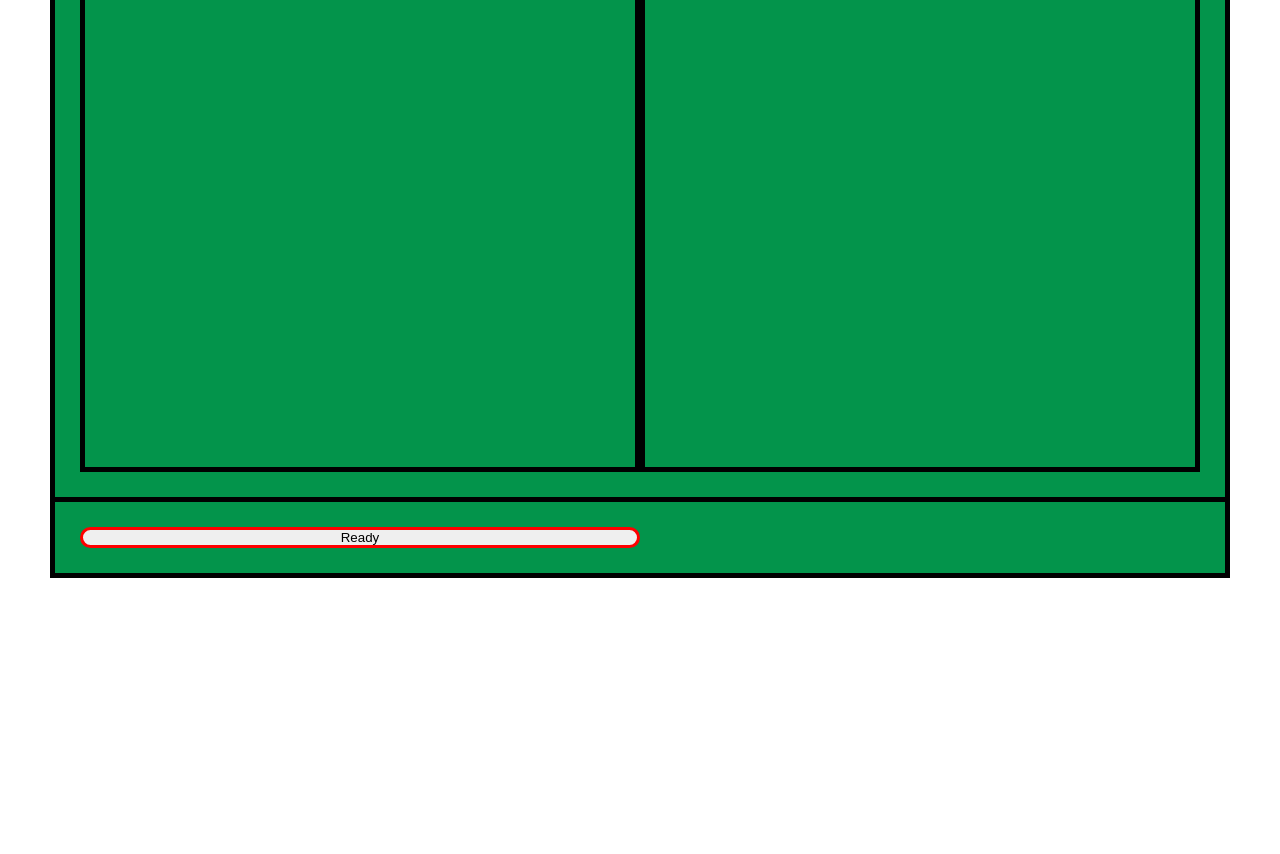
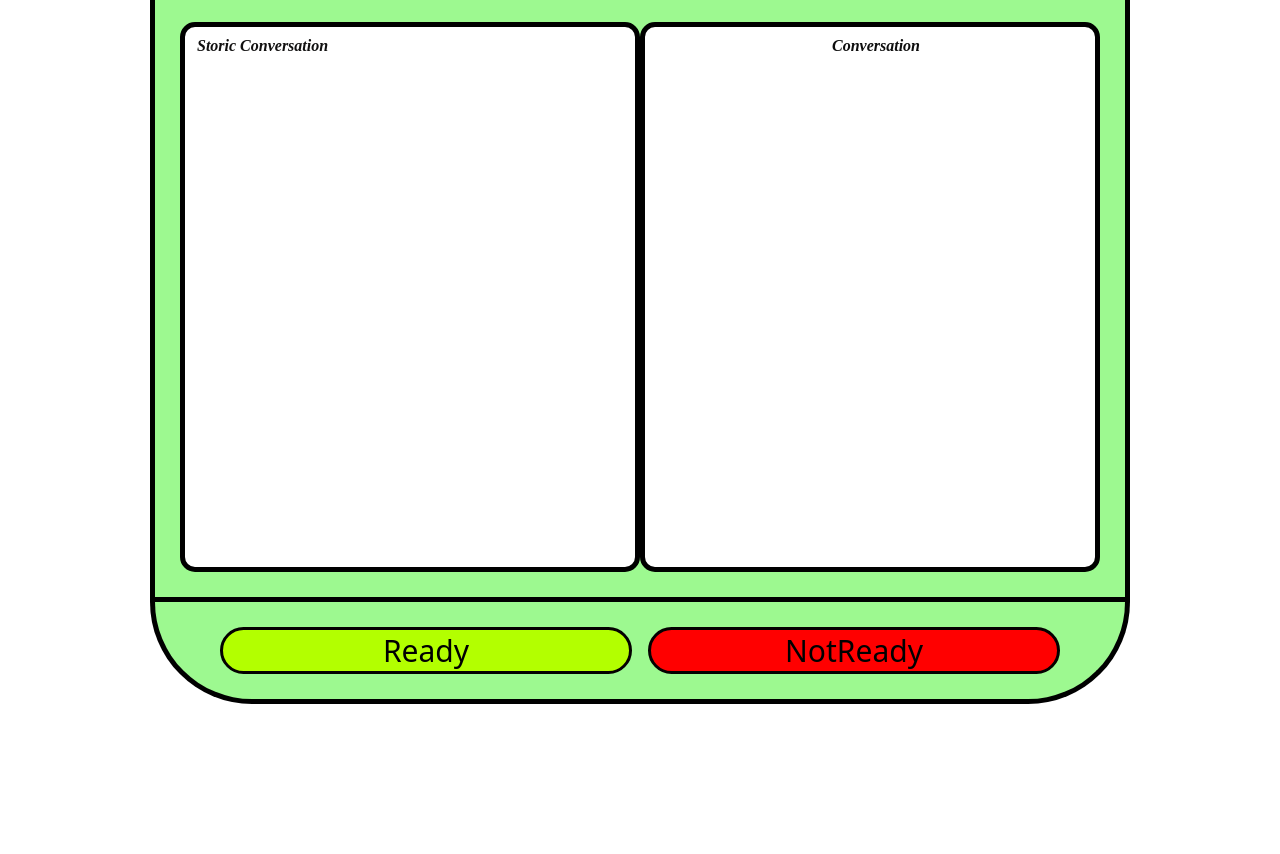
Before and after one commit to Angelorapana/Chat-page-team-ar, a plain HTML site: page index.html in a window 1280 px wide. Shown: the part 254-1108 px from the top of the page. Before the commit the page ends 882 px from the top, so only its background shows below. Drawn offline with Linux system fonts and the light colour scheme; a web font is replaced by a local one.

Commit message:
revisione finale

```diff
--- a/index.html
+++ b/index.html
@@ -9,20 +9,21 @@
 <link rel="preconnect" href="https://fonts.gstatic.com" crossorigin>
 <link href="https://fonts.googleapis.com/css2?family=Bitcount+Grid+Single:wght@100..900&display=swap" rel="stylesheet">
 </head>
-<body style="padding: 50px">
+<body style="padding: 150px">
     <header>
     <h1> Chat Assistance Team AR</h1>
     </header>
     <main>
     <div class="container">
-        <p class="fontcol1"> Le tue conversazioni </p>
+        <p class="fontcol1"> Storic Conversation </p>
         <p class="fontcol2"> Conversation</p>
 
     </div>
     </main>
     <footer>
         <div class="container2">
-     <button> Ready </button>
+     <button class="ready"> Ready </button>
+          <button class="notready"> NotReady </button>
     </div>
 
 </footer>
--- a/style.css
+++ b/style.css
@@ -6,12 +6,15 @@
 
 header{
     padding: 25px;
-    background-color: rgb(7, 124, 66);
+    background-color: rgb(157, 249, 144);
     border: 5px solid rgb(12, 12, 12);
+    border-top-left-radius: 999px;
+    border-top-right-radius: 999px;
 }
 
 h1 {
   font-family: "Bitcount Grid Single", system-ui;
+  text-align: center;
   font-optical-sizing: auto;
   font-size:30px;
   font-weight: <weight>;
@@ -28,26 +31,40 @@ h1 {
     grid-template-columns: 1fr 1fr;
     border: 5px solid black;
     border-top: 0;
-    background-color: rgb(3, 148, 75);
+    background-color: rgb(157, 249, 144);
     padding: 25px;
 }
 
 .fontcol1{
-    text-align: left;
+    text-align: ;
     color: rgb(17, 16, 16);
     font-style: italic;
     font-weight: bold;
     border: 5px solid black;
     height: 550px;
+    padding-top: 10px;
+    padding-left: 12px;
+    border-top-left-radius: 15px;
+    border-top-right-radius: 15px;
+    border-bottom-right-radius: 15px;
+    border-bottom-left-radius: 15px;
+    background-color: white;
 }
 
 .fontcol2{
-    text-align: left;
+    text-align: center;
     color: rgb(14, 14, 14);
     font-style: italic;
     font-weight: bold;
     border: 5px solid black;
     height: 550px;
+    padding-top: 10px;
+    padding-left: 12px;
+    border-top-left-radius: 15px;
+    border-top-right-radius: 15px;
+    border-bottom-right-radius: 15px;
+    border-bottom-left-radius: 15px;
+    background-color: white;
 }
 
 .container2 {
@@ -55,12 +72,53 @@ h1 {
     grid-template-columns: 1fr 1fr;
     border: 5px solid black;
     border-top: 0;
-    background-color: rgb(3, 148, 75);
+    background-color: rgb(157, 249, 144);
     padding: 25px;
+    border-bottom-left-radius: 999px;
+    border-bottom-right-radius: 999px;
 }
 
-button {
-    border: 3px solid red;
+.ready {
+    border: 3px solid rgb(4, 0, 0);
     text-align: center;
     border-radius: 999px;
+    background-color: rgb(179, 255, 0);
+    font-family: "Bitcount Grid Single", system-ui;
+    text-align: center;
+    font-optical-sizing: auto;
+    font-size:30px;
+    font-weight: <weight>;
+    font-style: normal;
+    font-variation-settings:
+    "slnt" 0,
+    "CRSV" 0.5,
+    "ELSH" 0,
+    "ELXP" 0;
+    display: inline;
+    margin-left: 40px;
+    margin-right: 8px;
+
 }
+
+
+.notready {
+    border: 3px solid rgb(4, 0, 0);
+    text-align: center;
+    border-radius: 999px;
+    background-color: red;
+    font-family: "Bitcount Grid Single", system-ui;
+    text-align: center;
+    font-optical-sizing: auto;
+    font-size:30px;
+    font-weight: <weight>;
+    font-style: normal;
+    font-variation-settings:
+    "slnt" 0,
+    "CRSV" 0.5,
+    "ELSH" 0,
+    "ELXP" 0;
+    display: inline;
+    margin-right: 40px;
+    margin-left: 8px;
+
+}
```
